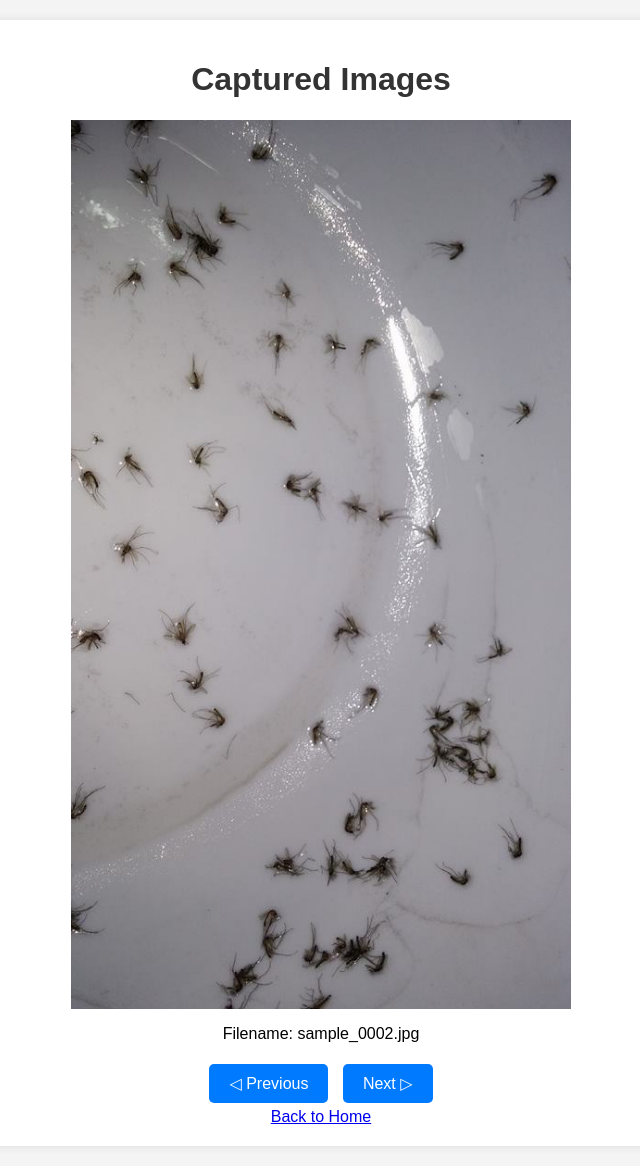
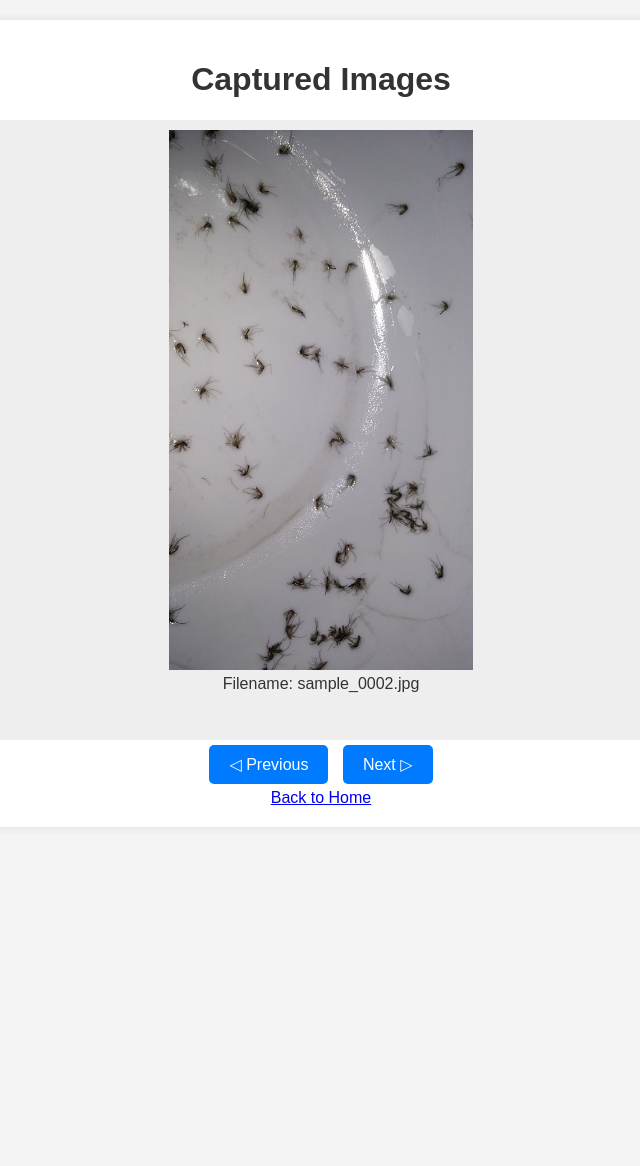
Before and after one commit to KennyNeutron/Aedes-Aegypti-Forecaster, a Flask app: page /gallery in a window 1280 px wide. Shown: the part 51-1217 px from the top of the page, without its empty margins (99-739 px from the left). After the commit the page ends 856 px from the top, so only its background shows below. Run offline with Flask 3, Linux system fonts and the light colour scheme.

Commit message:
fixed the sizing issue of the displayed images in the gallery and inference output

```diff
--- a/static/styles.css
+++ b/static/styles.css
@@ -42,11 +42,29 @@ h1 {
     color: #333;
 }
 
+.gallery {
+    width: 800px;  /* Fixed width */
+    height: 600px; /* Fixed height plus extra space for the filename */
+    overflow: hidden; /* Prevents overflow */
+    display: flex;
+    flex-direction: column; /* Stacks children vertically */
+    justify-content: center;
+    align-items: center;
+    margin: 0 auto; /* Centers the gallery */
+    background-color: #eee; /* Optional: background color for the container */
+    padding-bottom: 20px; /* Space for the filename */
+}
+
 .gallery img {
-    width: 500px;
-    height: auto;
-    display: block;
-    margin: 0 auto;
+    max-width: 100%;
+    max-height: 90%; /* Reduced max height to leave space for the filename */
+    object-fit: contain; /* Ensures the image is scaled correctly */
+}
+
+.gallery p {
+    margin-top: 5px; /* Margin above the filename for spacing */
+    color: #333; /* Filename text color */
+    text-align: center; /* Centers the filename text */
 }
 
 .nav-buttons button {
```
